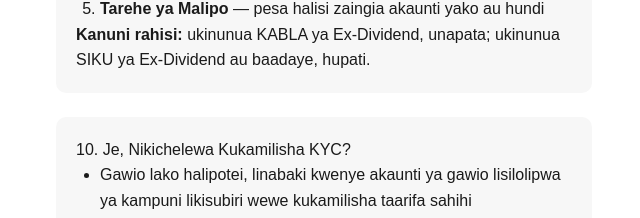
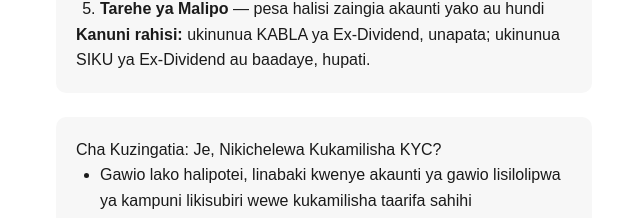
Before and after one commit to sadikiabubakari698-crypto/wekeza_nasi, a Next.js app in the folder wekeza-nasi-app/: page /somo12 in a window 1280 px wide. Shown: the part 1351-1569 px from the top of the page, without its empty margins (316-956 px from the left). Built offline with nearby package versions, Linux system fonts and the light colour scheme.

Commit message:
Remove misleading number from KYC delay note in Somo 12

```diff
--- a/wekeza-nasi-app/app/somo12/page.js
+++ b/wekeza-nasi-app/app/somo12/page.js
@@ -30,7 +30,7 @@ export default function Somo12() {
       </div>
 
       <div className="lesson-box">
-        <h3>10. Je, Nikichelewa Kukamilisha KYC?</h3>
+        <h3>Cha Kuzingatia: Je, Nikichelewa Kukamilisha KYC?</h3>
         <ul>
           <li>Gawio lako halipotei, linabaki kwenye akaunti ya gawio lisilolipwa ya kampuni likisubiri wewe kukamilisha taarifa sahihi</li>
           <li>Ukikamilisha KYC baadaye, unaweza kudai gawio hilo lililobaki</li>
```
